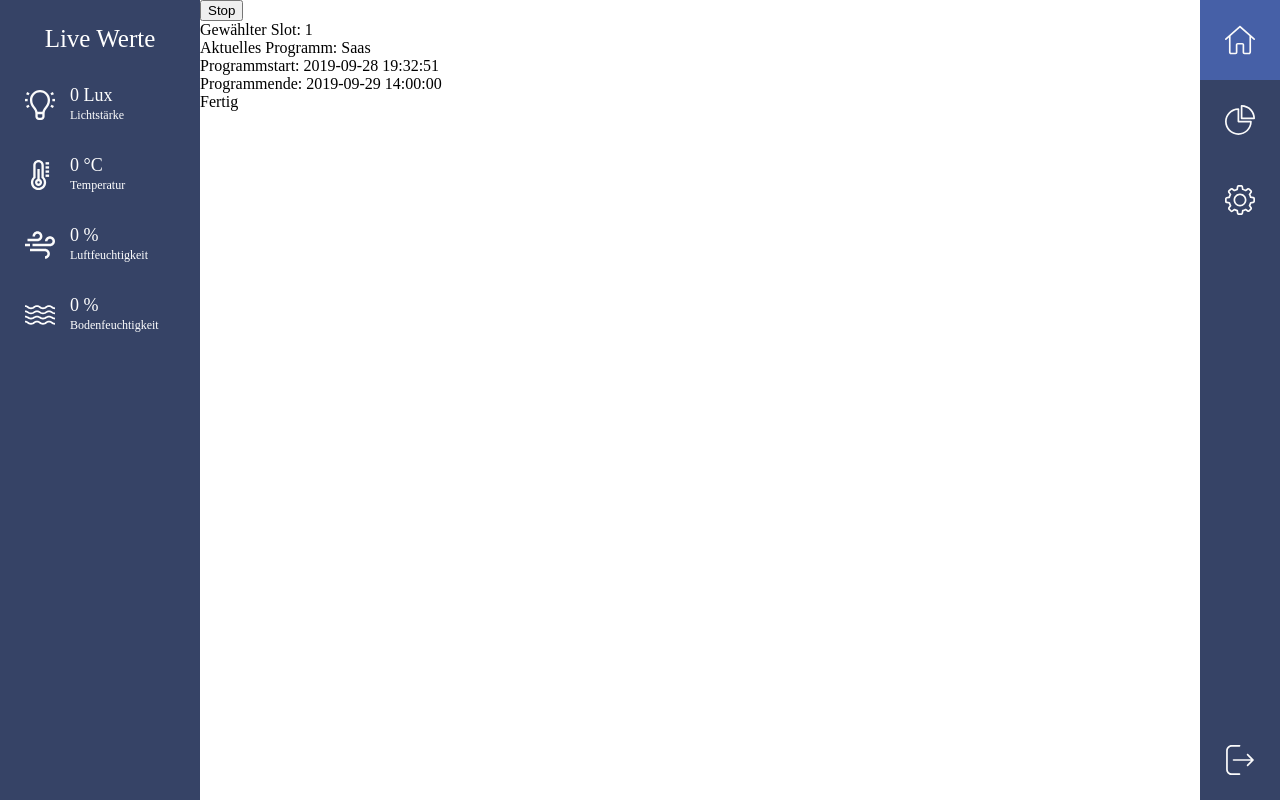
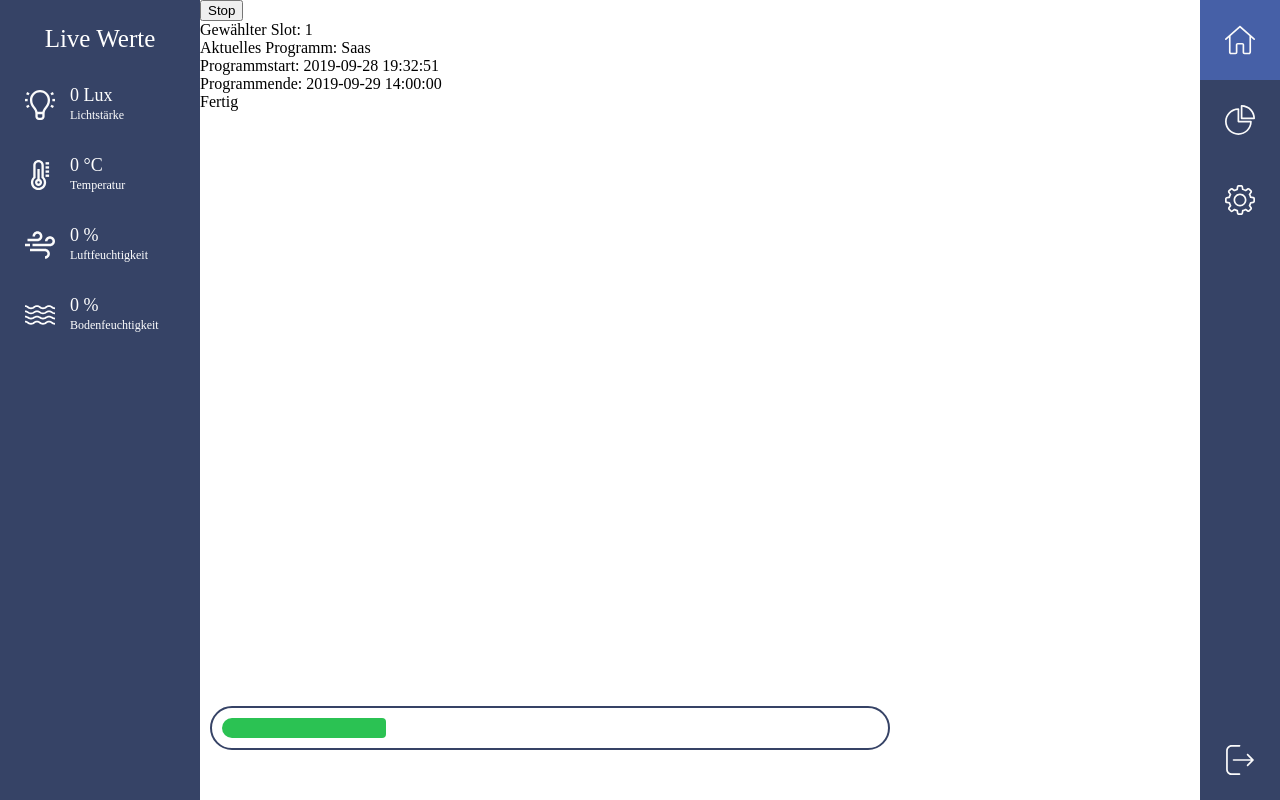
Before and after one commit to JohnTrunix/Gewaechshaus, a PHP site: page / in a window 1280 px wide. Run offline with PHP 8.4, Linux system fonts and the light colour scheme; data comes from the database, SQL or seed files in the repository; data that the repository does not hold is empty; some web fonts are replaced.

Commit message:
progress bar css html

```diff
--- a/gewaechshaus/client/css/style.css
+++ b/gewaechshaus/client/css/style.css
@@ -179,3 +179,32 @@ body {
 	height: 100%;
 	width: 100%;
 }
+
+.meter {
+	height: 20px;
+	position: relative;
+	border: 2px solid #364366;
+	border-radius: 25px;
+	padding: 10px;
+}
+
+.meter > span {
+	display: block;
+	height: 100%;
+	border-top-right-radius: 8px;
+	border-bottom-right-radius: 8px;
+	border-top-left-radius: 20px;
+	border-bottom-left-radius: 20px;
+	background-color: rgb(43, 194, 83);
+	position: relative;
+	overflow: hidden;
+}
+
+.fortschritt_balken {
+	position: fixed;
+	bottom: 50px;
+	width: 680px;
+	left: 200px;
+	margin-left: 10px;
+	margin-right: 10px;
+}
--- a/gewaechshaus/client/index.php
+++ b/gewaechshaus/client/index.php
@@ -100,6 +100,11 @@ require 'api/betriebsmodus/betriebsmodus_download.php';
                     <div class="parameter programm_ende" id="betriebswahl_programm_ende"></div>
                 </div>
 				<div class="countdown" id="countdown"></div>
+				<div class="fortschritt_balken">
+					<div class="meter">
+  						<span style="width: 25%"></span>
+					</div>
+				</div>
             </div>
         </div>
         <script>
```
